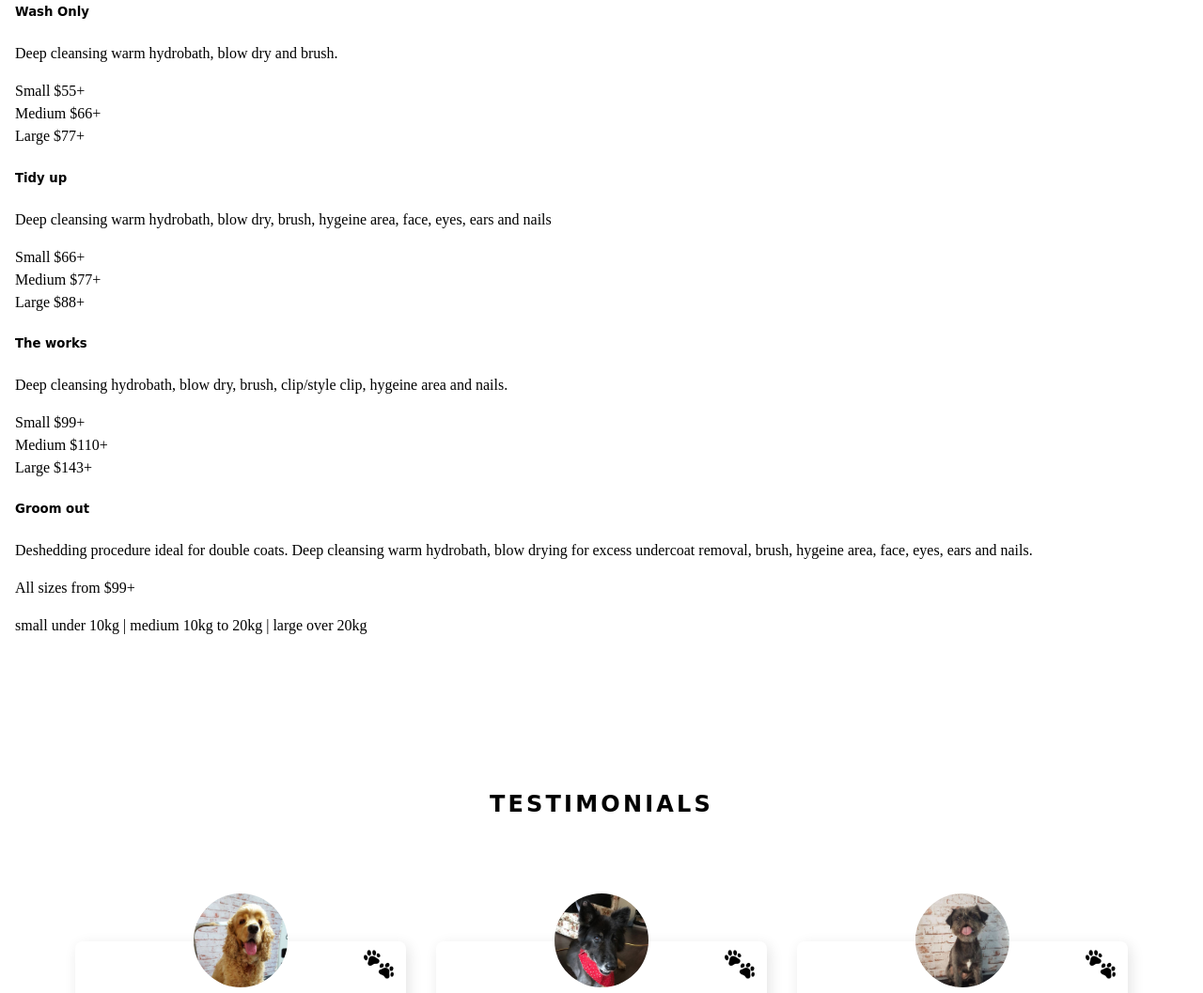
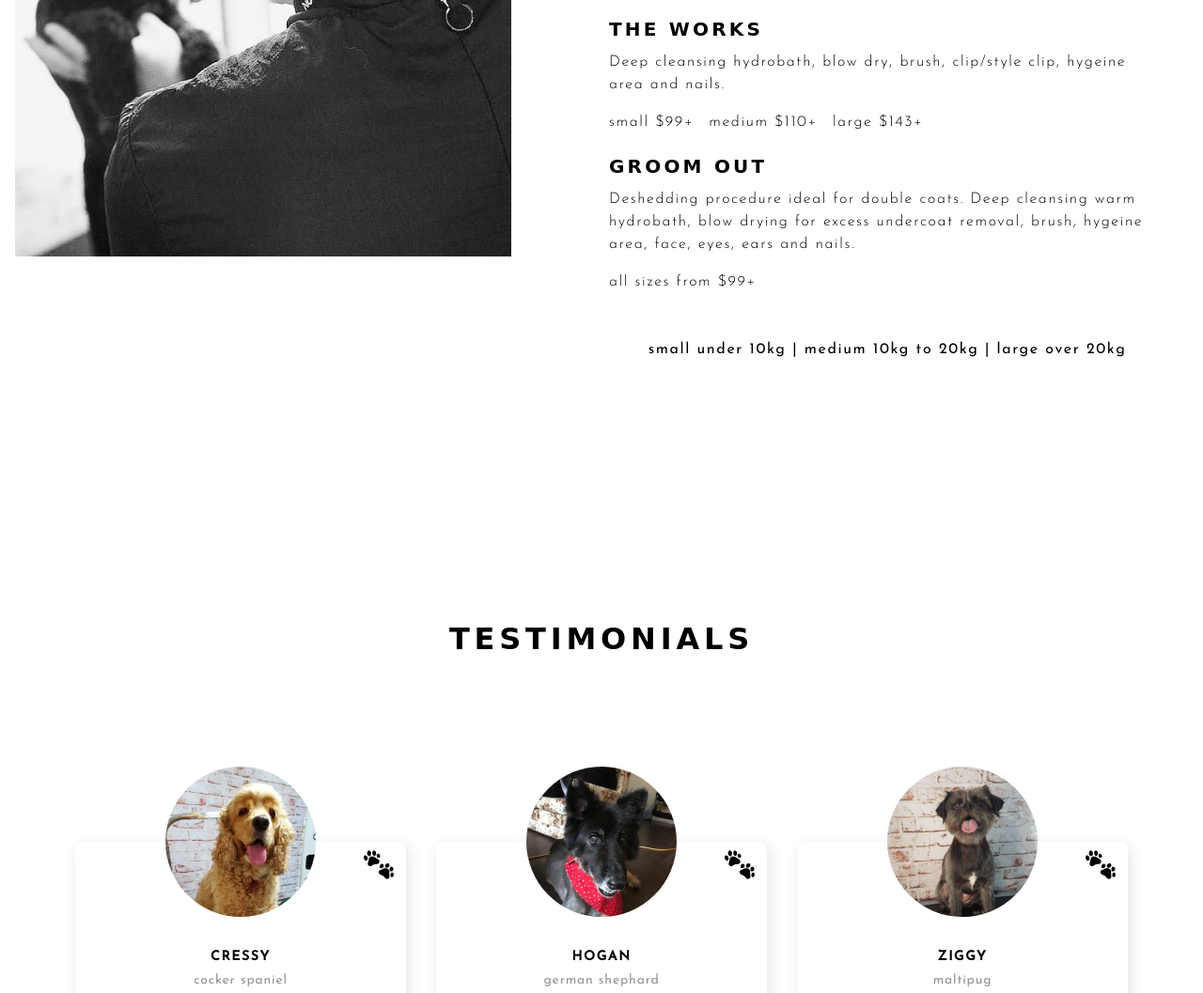
Before and after one commit to RMK-creative/the_distinguished_hound, a website: page index.html in a window 1280 px wide. Shown: the part 1830-2887 px from the top of the page at 94% size. Drawn offline with Linux system fonts and the light colour scheme; a web font is replaced by a local one.

Commit message:
add services styling & minor changes

```diff
--- a/css/style.css
+++ b/css/style.css
@@ -73,12 +73,15 @@ select {
 :root {
   --color-white: #FFFFFF;
   --color-very-dark-blue: #202040;
-  --coor-box-shadow: 3px 4px 15px rgb(228, 228, 228);
+  --color-box-shadow: 3px 4px 15px rgb(228, 228, 228);
   --font-heading: 'Flamenco', cursive;
   --font-copy: 'Josefin Sans', sans-serif; }
 
 body {
-  background-color: var(--color-white); }
+  background-color: var(--color-white);
+  display: flex;
+  flex-direction: column;
+  align-items: center; }
 
 h1,
 h2,
@@ -93,7 +96,8 @@ blockquote {
   font-family: var(--font-copy); }
 
 .content__wrapper {
-  width: 100%; }
+  width: 100%;
+  max-width: 1500px; }
 
 .section {
   padding: 5rem 1rem;
@@ -107,6 +111,11 @@ blockquote {
   letter-spacing: 0.2rem;
   text-transform: uppercase;
   margin-bottom: 3rem; }
+  @media only screen and (min-width: 900px) {
+    .section__heading {
+      font-size: 2rem;
+      letter-spacing: 0.3rem;
+      margin: 7rem auto; } }
 
 .btn {
   display: inline-block;
@@ -287,8 +296,7 @@ blockquote {
 .testimonial__card {
   font-family: var(--font-copy);
   border-radius: 0.5rem;
-  box-shadow: var(--coor-box-shadow);
-  min-width: 22rem;
+  box-shadow: var(--color-box-shadow);
   max-width: 22rem;
   display: flex;
   flex-direction: column;
@@ -302,7 +310,7 @@ blockquote {
   background-position: top 1vh right 1vw; }
 
 .testimonial__img {
-  width: 6.25rem;
+  width: 7.25rem;
   border-radius: 50%;
   margin-top: -5.2rem; }
 
@@ -328,3 +336,86 @@ blockquote {
 .testimonial__owner {
   font-weight: 300;
   justify-self: flex-end; }
+
+@media only screen and (min-width: 900px) {
+  .testimonial__img {
+    width: 10rem;
+    margin-top: -7rem; } }
+
+.services__wrapper {
+  width: 100%;
+  display: flex;
+  flex-direction: column;
+  justify-content: center;
+  text-align: center;
+  font-family: var(--font-copy);
+  letter-spacing: 0.1rem; }
+
+.services__inner--container {
+  margin-top: 4rem;
+  display: flex;
+  flex-direction: column; }
+
+.services__card--container {
+  max-width: 40rem; }
+
+.services__heading {
+  font-size: 1.125rem; }
+
+.services__sub-heading {
+  font-family: var(--font-copy);
+  font-size: 1rem;
+  font-weight: 400; }
+
+.services__terms {
+  margin-top: 3rem;
+  font-size: 1rem;
+  font-weight: 300; }
+
+.services__card {
+  padding: 1.5rem; }
+
+.services__card--title {
+  font-size: 1.25rem;
+  text-transform: uppercase;
+  letter-spacing: 0.2rem; }
+
+.services__card--info,
+.services__card--prices {
+  font-weight: 300; }
+
+.services__card--info {
+  margin: 2rem auto; }
+
+.services__card--prices {
+  font-size: 1rem;
+  text-transform: lowercase; }
+
+.services__card--sizes {
+  margin-top: 2rem;
+  font-size: 0.6rem; }
+
+@media only screen and (min-width: 900px) {
+  .services__inner--container {
+    margin-top: 7rem;
+    flex-direction: row;
+    align-content: space-between; }
+  .services__card {
+    text-align: left;
+    margin: 0 0 1.3rem;
+    box-shadow: none;
+    padding: 0 1.5rem; }
+  .services__card--container {
+    margin-left: 5rem; }
+  .services__card--title {
+    margin: 0; }
+  .services__card--info {
+    margin: 0.5rem 0 0; }
+  .services__card--prices {
+    display: flex;
+    flex-direction: row; }
+  .services__card--prices li {
+    margin-right: 1rem; }
+  .services__card--sizes {
+    margin-top: 3rem;
+    font-size: 1rem; } }
```
